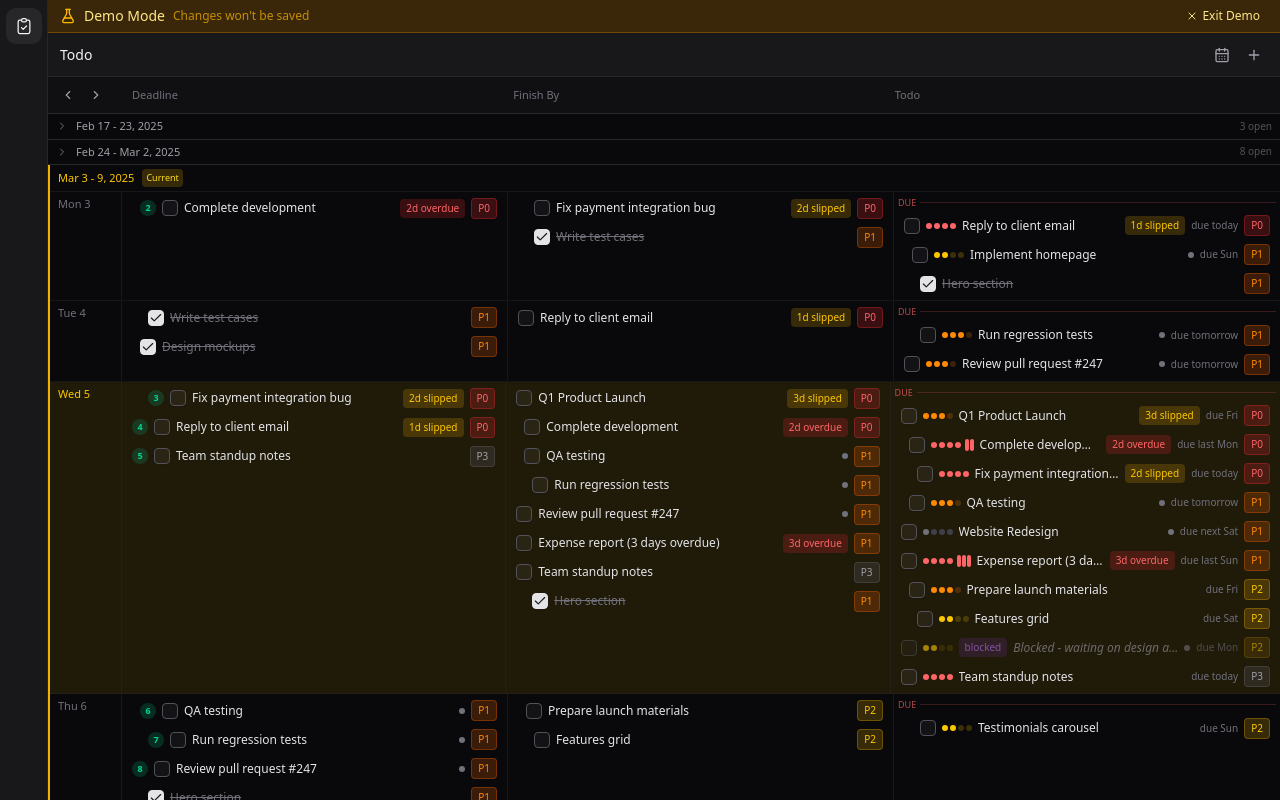
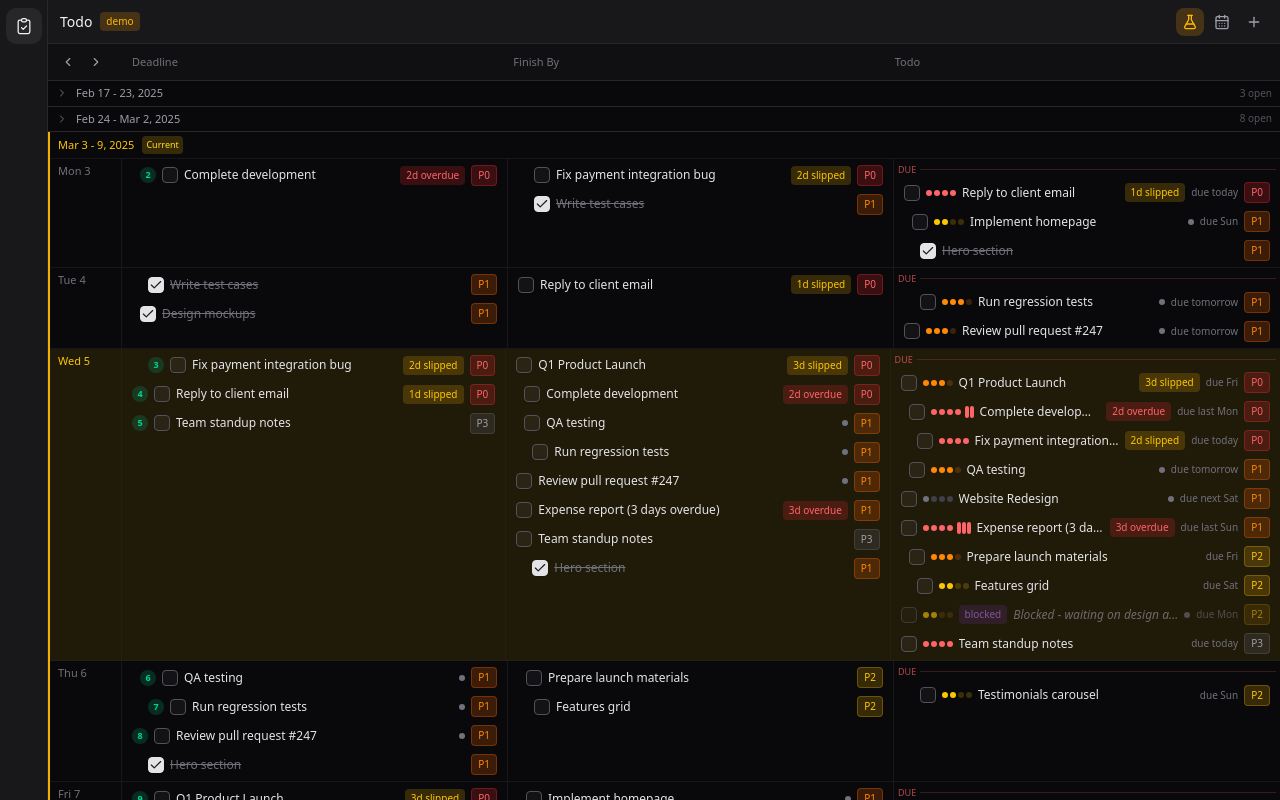
Before and after one commit to jeffjose/todo, a SvelteKit app: page / in a window 1280 px wide. Both pictures are taken after a click on the button 1190 px from the left and 21 px from the top of the page. Built offline with nearby package versions, Linux system fonts and the light colour scheme.

Commit message:
Make demo mode toggle minimal - small badge instead of banner

```diff
--- a/src/routes/+page.svelte
+++ b/src/routes/+page.svelte
@@ -1,6 +1,6 @@
 <script lang="ts">
 	import { onMount } from 'svelte';
-	import { Plus, CalendarDays, FlaskConical, X } from '@lucide/svelte';
+	import { Plus, CalendarDays, FlaskConical } from '@lucide/svelte';
 	import WeeklyView from '$lib/components/WeeklyView.svelte';
 	import AddTaskDialog from '$lib/components/AddTaskDialog.svelte';
 	import type { Task, NewTask, TaskStatus } from '$lib/types';
@@ -122,41 +122,24 @@
 	}
 </script>
 
-<!-- Demo Mode Banner -->
-{#if isDemoMode}
-	<div class="bg-amber-500/20 border-b border-amber-500/30 px-3 py-1.5 flex items-center justify-between">
-		<div class="flex items-center gap-2">
-			<FlaskConical class="w-4 h-4 text-amber-400" />
-			<span class="text-sm text-amber-200">Demo Mode</span>
-			<span class="text-xs text-amber-400/70">Changes won't be saved</span>
-		</div>
-		<button
-			class="flex items-center gap-1 px-2 py-0.5 rounded text-xs text-amber-200 hover:bg-amber-500/30 transition-colors"
-			onclick={exitDemoMode}
-		>
-			<X class="w-3 h-3" />
-			Exit Demo
-		</button>
-	</div>
-{/if}
-
 <!-- Header Toolbar -->
 <header class="h-11 bg-zinc-900 border-b border-zinc-800 flex items-center px-3 shrink-0">
 	<h1 class="text-sm font-medium text-zinc-100">Todo</h1>
+	{#if isDemoMode}
+		<span class="ml-2 text-[10px] text-amber-400 bg-amber-500/20 px-1.5 py-0.5 rounded">demo</span>
+	{/if}
 
 	<div class="flex-1"></div>
 
 	<div class="flex items-center gap-1">
-		<!-- Demo Mode Button -->
-		{#if !isDemoMode}
-			<button
-				class="w-7 h-7 flex items-center justify-center rounded-md text-zinc-500 hover:bg-zinc-800 hover:text-amber-400 transition-colors"
-				onclick={enterDemoMode}
-				title="Enter demo mode (try features without affecting your data)"
-			>
-				<FlaskConical class="w-4 h-4" />
-			</button>
-		{/if}
+		<!-- Demo Mode Toggle -->
+		<button
+			class="w-7 h-7 flex items-center justify-center rounded-md transition-colors {isDemoMode ? 'text-amber-400 bg-amber-500/20 hover:bg-amber-500/30' : 'text-zinc-500 hover:bg-zinc-800 hover:text-amber-400'}"
+			onclick={isDemoMode ? exitDemoMode : enterDemoMode}
+			title={isDemoMode ? "Exit demo mode" : "Enter demo mode (try features without affecting your data)"}
+		>
+			<FlaskConical class="w-4 h-4" />
+		</button>
 
 		<!-- Today Button -->
 		<button
```
